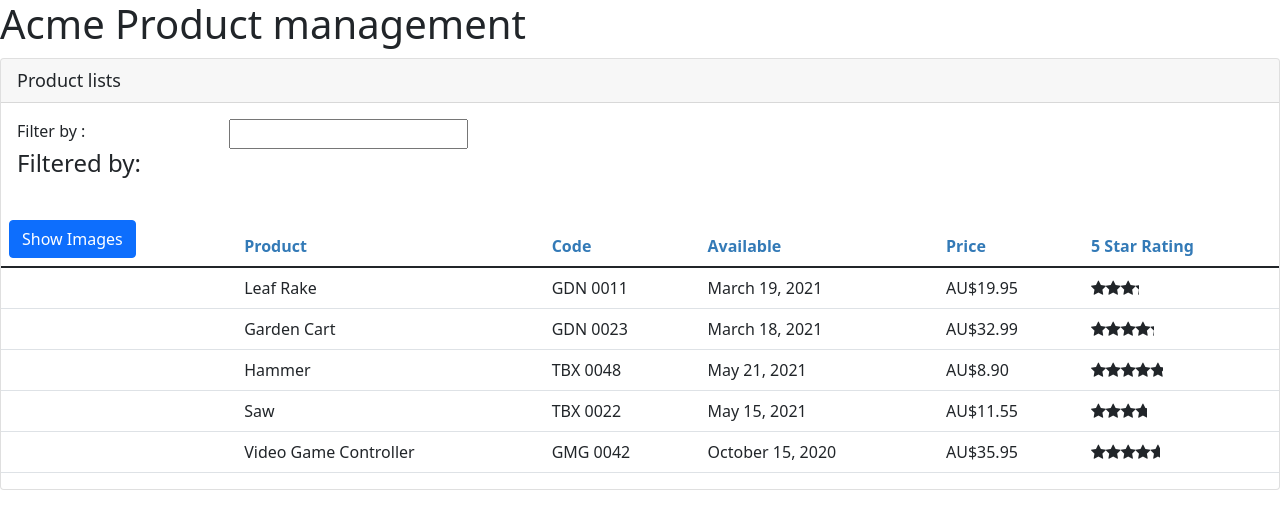
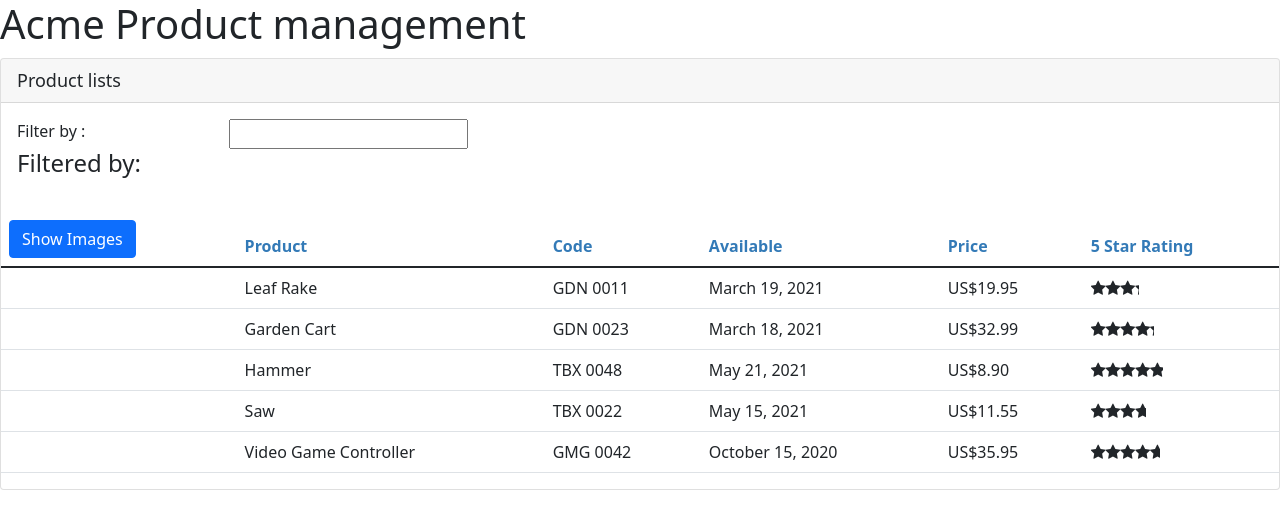
Before and after one commit to SreeDaita/APM-Start, an Angular app: page / in a window 1280 px wide. Shown: the top 528 px of the page. Built offline with nearby package versions, Linux system fonts and the light colour scheme.

Commit message:
Update product-list.component.html
change au to us

```diff
--- a/src/app/products/product-list.component.html
+++ b/src/app/products/product-list.component.html
@@ -44,7 +44,7 @@
                 <td>{{product.productName}}</td>
                 <td>{{product.productCode | converteToSpace : '-'}}</td>
                 <td>{{product.releaseDate}}</td>
-                <td>{{product.price | currency : 'AU$':'symbol':'1.2-2'}}</td>
+                <td>{{product.price | currency : 'US$':'symbol':'1.2-2'}}</td>
                 <td><pm-star [rating]='product.starRating'
                     (ratingClicked)='thanksForRating(product.productName,$event)'
                     ></pm-star></td>
```
